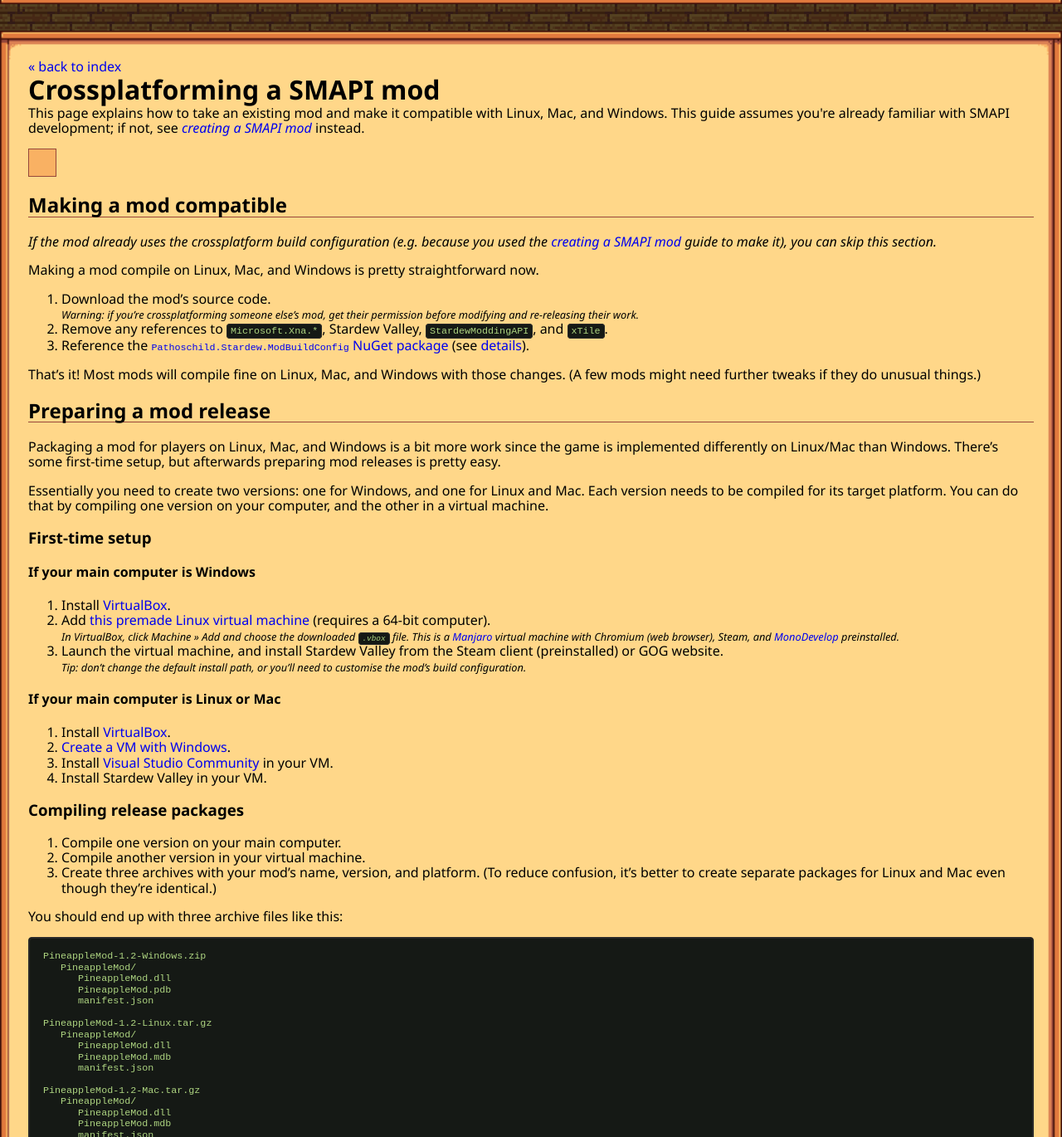
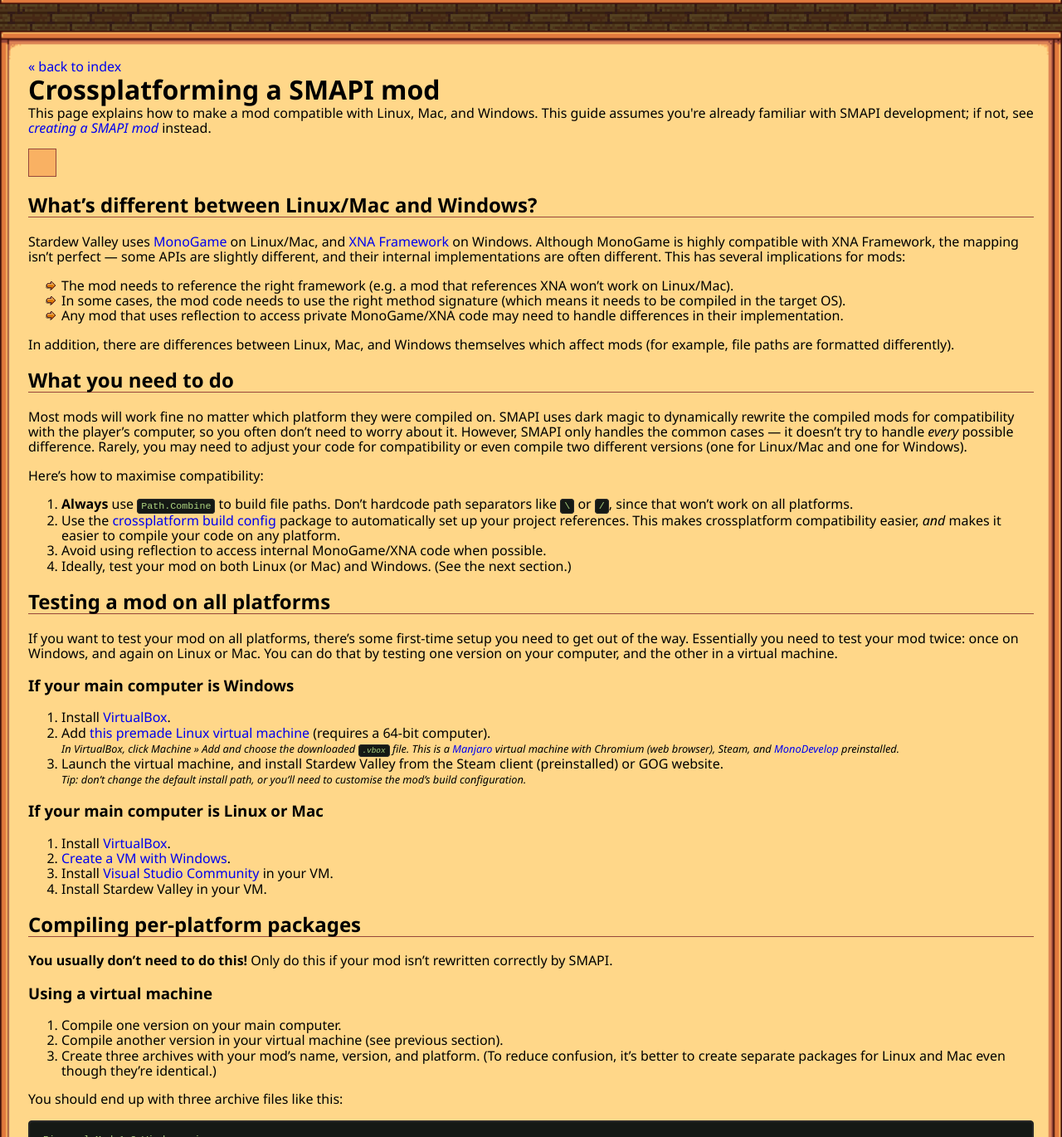
Before and after one commit to Pathoschild/canimod.github.io, a Jekyll site: the page built from guides/crossplatforming-a-smapi-mod.md, in a window 1280 px wide and 1400 px high, scrolled down 337 px, cut to the strip 30-1400 px from the top of the window. Shown: the whole strip at 83% size. Built offline with Jekyll 4.4.1, drawn with Linux system fonts in a browser that asks for light colours; nearby versions of some CDN libraries; some of the changed text lies outside the part shown.

Commit message:
update for 1.3 release

````diff
--- a/guides/crossplatforming-a-smapi-mod.md
+++ b/guides/crossplatforming-a-smapi-mod.md
@@ -1,38 +1,51 @@
 ---
 layout: default
 title: Crossplatforming a SMAPI mod
-intro: This page explains how to take an existing mod and make it compatible with Linux, Mac, and Windows. This guide assumes you're already familiar with SMAPI development; if not, see <em><a href="/guides/creating-a-smapi-mod">creating a SMAPI mod</a></em> instead.
+intro: >
+   This page explains how to make a mod compatible with Linux, Mac, and Windows. This guide
+   assumes you're already familiar with SMAPI development; if not, see
+   <em><a href="/guides/creating-a-smapi-mod">creating a SMAPI mod</a></em> instead.<br />
 ---
 
-## Making a mod compatible
-_If the mod already uses the crossplatform build configuration (e.g. because you used the
-[creating a SMAPI mod](creating-a-smapi-mod) guide to make it), you can skip this section._
+## What's different between Linux/Mac and Windows?
+Stardew Valley uses [MonoGame](http://www.monogame.net/) on Linux/Mac, and [XNA Framework](https://en.wikipedia.org/wiki/Microsoft_XNA)
+on Windows. Although MonoGame is highly compatible with XNA Framework, the mapping isn't perfect —
+some APIs are slightly different, and their internal implementations are often different. This has
+several implications for mods:
 
-Making a mod compile on Linux, Mac, and Windows is pretty straightforward now.
+* The mod needs to reference the right framework (e.g. a mod that references XNA won't
+  work on Linux/Mac).
+* In some cases, the mod code needs to use the right method signature (which means it needs
+  to be compiled in the target OS).
+* Any mod that uses reflection to access private MonoGame/XNA code may need to handle differences
+  in their implementation.
 
-1. Download the mod's source code.
-   <small>_Warning: if you're crossplatforming someone else's mod, get their permission before
-   modifying and re-releasing their work._</small>
-2. Remove any references to `Microsoft.Xna.*`, Stardew Valley, `StardewModdingAPI`, and
-   `xTile`.
-3. Reference the [`Pathoschild.Stardew.ModBuildConfig` NuGet package](https://www.nuget.org/packages/Pathoschild.Stardew.ModBuildConfig)
-  (see [details](https://github.com/Pathoschild/Stardew.ModBuildConfig#readme)).
+In addition, there are differences between Linux, Mac, and Windows themselves which affect mods
+(for example, file paths are formatted differently).
 
-That's it! Most mods will compile fine on Linux, Mac, and Windows with those changes. (A few mods
-might need further tweaks if they do unusual things.)
+## What you need to do
+Most mods will work fine no matter which platform they were compiled on. SMAPI uses dark magic to
+dynamically rewrite the compiled mods for compatibility with the player's computer, so you often
+don't need to worry about it. However, SMAPI only handles the common cases — it doesn't try to handle _every_ possible difference.
+Rarely, you may need to adjust your code for compatibility or even compile two different versions
+(one for Linux/Mac and one for Windows).
 
-## Preparing a mod release
-Packaging a mod for players on Linux, Mac, and Windows is a bit more work since the game is
-implemented differently on Linux/Mac than Windows. There's some first-time setup, but afterwards
-preparing mod releases is pretty easy.
+Here's how to maximise compatibility:
 
-Essentially you need to create two versions: one for Windows, and one for Linux and Mac. Each
-version needs to be compiled for its target platform. You can do that by compiling one version on
-your computer, and the other in a virtual machine.
+1. **Always** use `Path.Combine` to build file paths. Don't hardcode path separators like `\` or `/`,
+   since that won't work on all platforms.
+2. Use the [crossplatform build config](https://github.com/Pathoschild/Stardew.ModBuildConfig#readme)
+   package to automatically set up your project references. This makes crossplatform compatibility
+   easier, _and_ makes it easier to compile your code on any platform.
+3. Avoid using reflection to access internal MonoGame/XNA code when possible.
+4. Ideally, test your mod on both Linux (or Mac) and Windows. (See the next section.)
 
-### First-time setup
+## Testing a mod on all platforms
+If you want to test your mod on all platforms, there's some first-time setup you need to get out of
+the way. Essentially you need to test your mod twice: once on Windows, and again on Linux or Mac.
+You can do that by testing one version on your computer, and the other in a virtual machine.
 
-#### If your main computer is Windows
+### If your main computer is Windows
 
 1. Install [VirtualBox](https://www.virtualbox.org/).
 2. Add [this premade Linux virtual machine](https://www.dropbox.com/s/nrq9xsde2afp4ey/StardewValleyLinuxModding.7z)
@@ -44,16 +57,20 @@
    _<small>Tip: don't change the default install path, or you'll need to customise the mod's build
    configuration.</small>_
 
-#### If your main computer is Linux or Mac
+### If your main computer is Linux or Mac
 
 1. Install [VirtualBox](https://www.virtualbox.org/).
 2. [Create a VM with Windows](http://www.macworld.co.uk/how-to/mac-software/run-windows-10-on-your-mac-using-virtualbox-3621650/).
 3. Install [Visual Studio Community](https://www.visualstudio.com/vs/community/) in your VM.
 4. Install Stardew Valley in your VM.
 
-### Compiling release packages
+## Compiling per-platform packages
+**You usually don't need to do this!** Only do this if your mod isn't rewritten correctly by SMAPI.
+
+### Using a virtual machine
+
 1. Compile one version on your main computer.
-2. Compile another version in your virtual machine.
+2. Compile another version in your virtual machine (see previous section).
 3. Create three archives with your mod's name, version, and platform. (To reduce confusion, it's
    better to create separate packages for Linux and Mac even though they're identical.)
 
@@ -66,13 +83,13 @@
       PineappleMod.pdb
       manifest.json
 
-PineappleMod-1.2-Linux.tar.gz
+PineappleMod-1.2-Linux.zip
    PineappleMod/
       PineappleMod.dll
       PineappleMod.mdb
       manifest.json
 
-PineappleMod-1.2-Mac.tar.gz
+PineappleMod-1.2-Mac.zip
    PineappleMod/
       PineappleMod.dll
       PineappleMod.mdb
@@ -81,7 +98,7 @@
 
 Done! For more information on releasing your mod, see _[creating a SMAPI mod: releasing your mod](creating-a-smapi-mod#releasing-your-mod)_.
 
-## Experimental alternative: cross-compiling
+### Using experimental cross-compiling
 Instead of compiling your packages using a virtual machine, you can cross-compile from the same
 machine. This works on any platform, but hasn't been extensively tested. Note that you may still
 need a virtual machine to test your mod on both Linux/Mac and Windows.
@@ -90,7 +107,7 @@
 The rest of this section shows one way of using it, but there are other options including
 integrated into Visual Studio or MonoDevelop.
 
-### First-time setup
+#### First-time setup
 
 1. Install [Mono](http://www.mono-project.com/).
 2. Install [Python 3](https://www.python.org/). Make sure to enable the option that adds it to your
@@ -112,7 +129,7 @@
      C:\path\to\xcompile.bat --output "compiled-packages"
      ```
 
-### Preparing a mod release
+#### Preparing a mod release
 
 When you want to compile the mod, just run the `compile-packages` script you created above. This
 will create three mod packages in a folder named `compiled-packages`.
````
Also changed, not shown: guides/crossplatforming-a-smapi-mod-1.3.md (deleted, +0 -141 lines).
